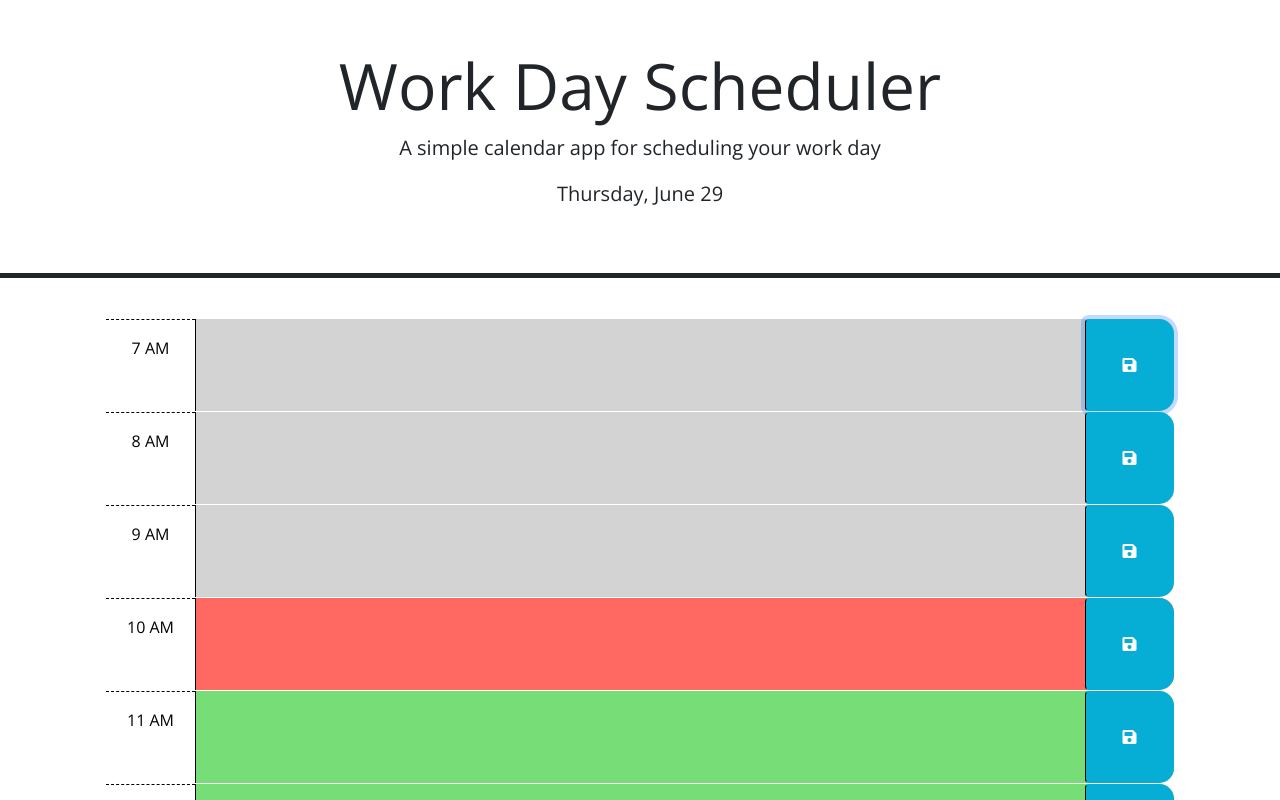
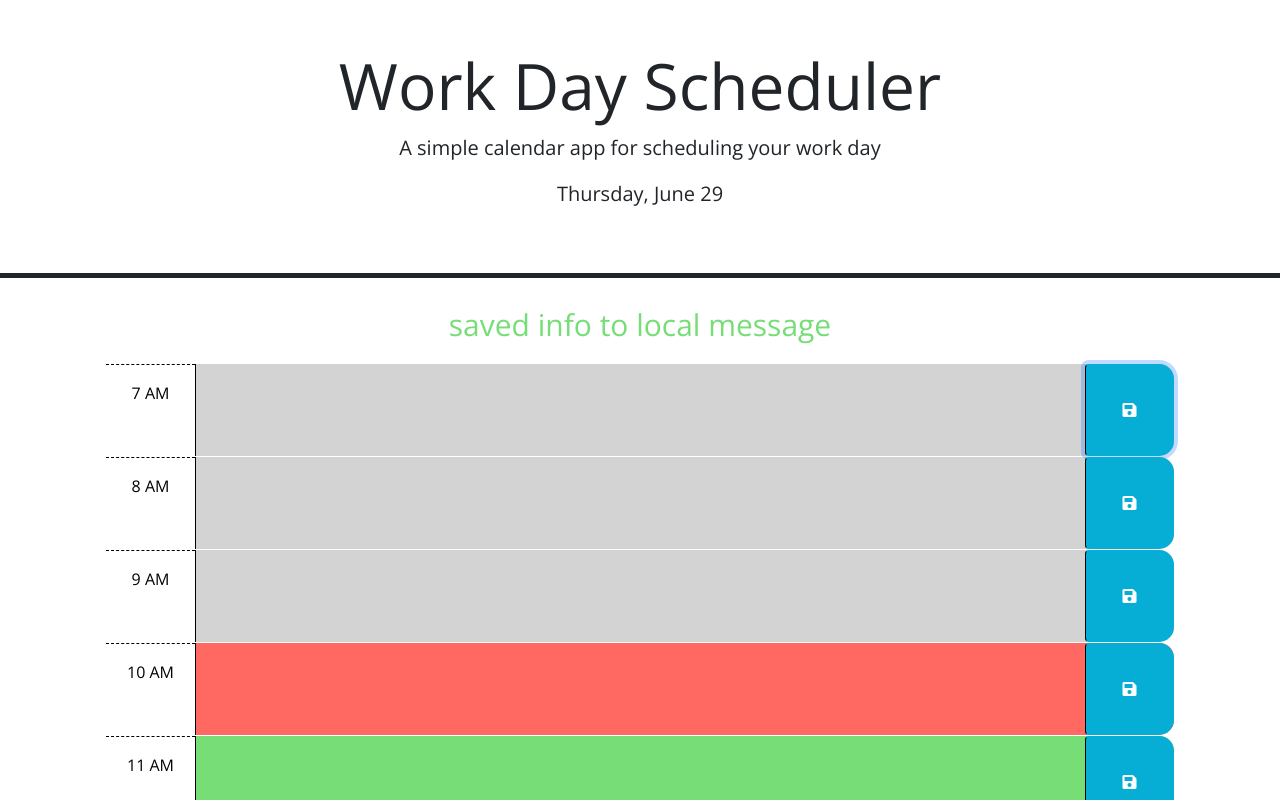
Before and after one commit to cumauu73/day-saver-my-to-do-list-app3.7v-challenge05, a plain HTML site: page index.html in a window 1280 px wide. Both pictures are taken after a click on the button 1129 px from the left and 364 px from the top of the page. Shown: the top 800 px of the page. Drawn offline with nearby package versions, Linux system fonts and the light colour scheme.

Commit message:
local  storage message

```diff
--- a/Assets/css/style.css
+++ b/Assets/css/style.css
@@ -61,6 +61,6 @@ textarea {
 .local-message {
   color: #77dd77;
   font-size: 30px;
-  display: flex;
+  display: none;
   justify-content: center;
 }
--- a/Assets/js/script.js
+++ b/Assets/js/script.js
@@ -13,7 +13,8 @@ $(document).ready(function() {
 
 //button click event
 $(".saveBtn").click(function(){
-  alert("The paragraph was clicked.");
+  // alert("The paragraph was clicked.");
+  $(".local-message").css("display", "flex")
 });
 
 
--- a/index.html
+++ b/index.html
@@ -30,7 +30,7 @@
     </header>
     <div class="container-lg px-5">
 
-      <P class="local-message"></P>
+      <P class="local-message">saved info to local message</P>
       <!-- Use class for "past", "present", and "future" to apply styles to the
         time-block divs accordingly. The javascript will need to do this by
         adding/removing these classes on each div by comparing the hour in the
```
